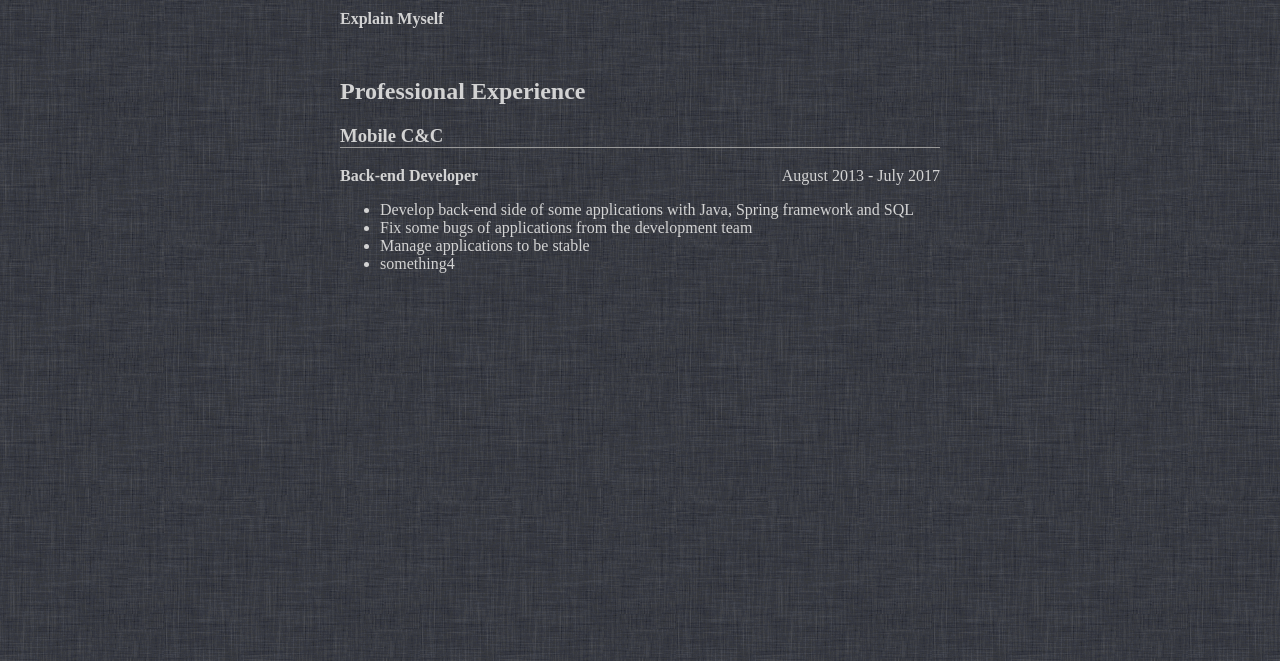
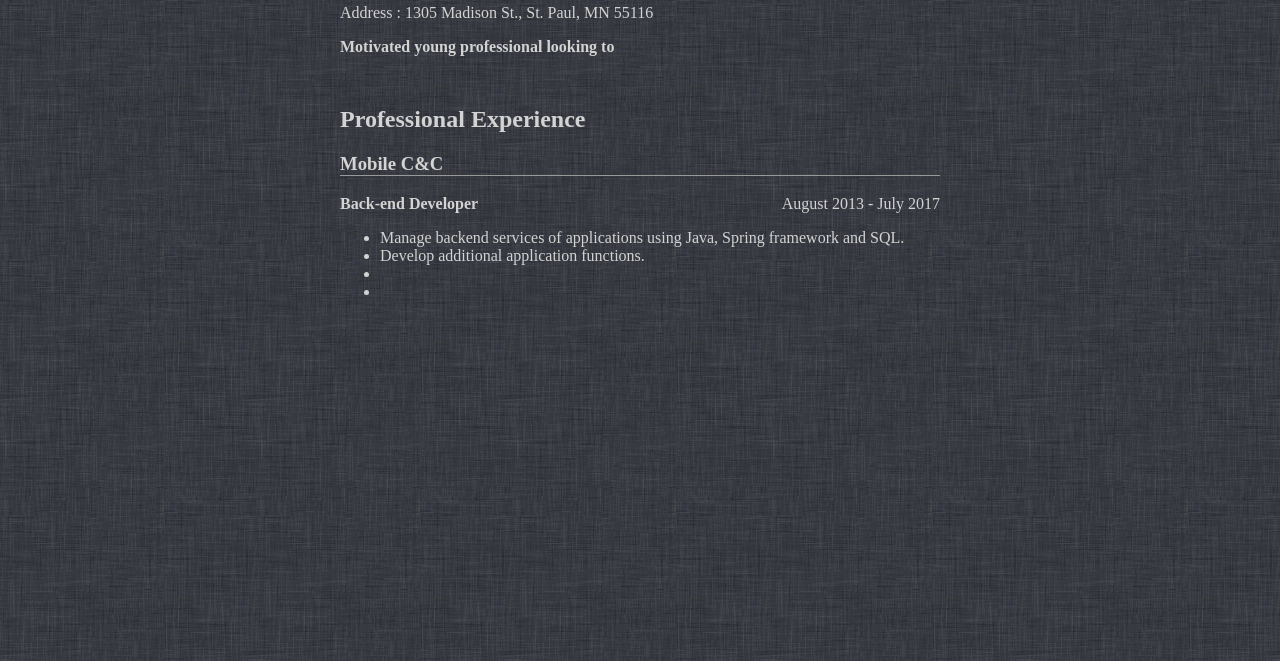
Before and after one commit to MannyJo/prime-resume, a plain HTML site: page prime_challenge.html in a window 1280 px wide. Shown: the part 139-800 px from the top of the page. Drawn offline with Linux system fonts and the light colour scheme.

Commit message:
Update prime_challenge.html

```diff
--- a/prime_challenge.html
+++ b/prime_challenge.html
@@ -7,10 +7,11 @@
   <body>
     <div id="container">
       <div id="myinfo">
+        <img src="mafa.jpg">
         <h1>Mansang Jo</h1>
         <div class="border"></div>
         <p>Phone : 952-567-4631<br/>Address : 1305 Madison St., St. Paul, MN 55116</p>
-        <p><b>Explain Myself</b></p>
+        <p><b>Motivated young professional looking to </b></p>
       </div>
       <div id="careerinfo">
         <h2>Professional Experience</h2>
@@ -21,10 +22,10 @@
             <p class="date">August 2013 - July 2017</p>
           </div>
           <ul>
-            <li>Develop back-end side of some applications with Java, Spring framework and SQL</li>
-            <li>Fix some bugs of applications from the development team</li>
-            <li>Manage applications to be stable</li>
-            <li>something4</li>
+            <li>Manage backend services of applications using Java, Spring framework and SQL.</li>
+            <li>Develop additional application functions.</li>
+            <li></li>
+            <li></li>
           </ul>
         </div>
       </div>
```
